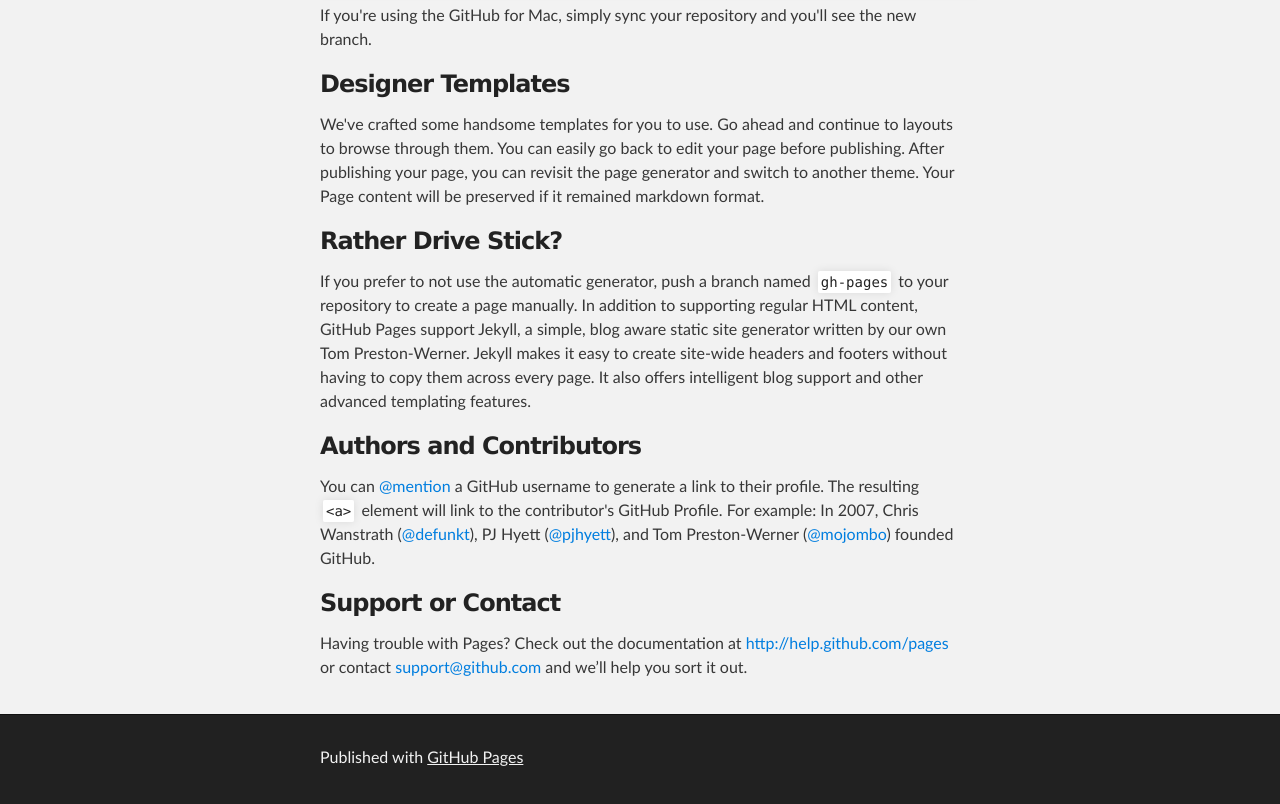
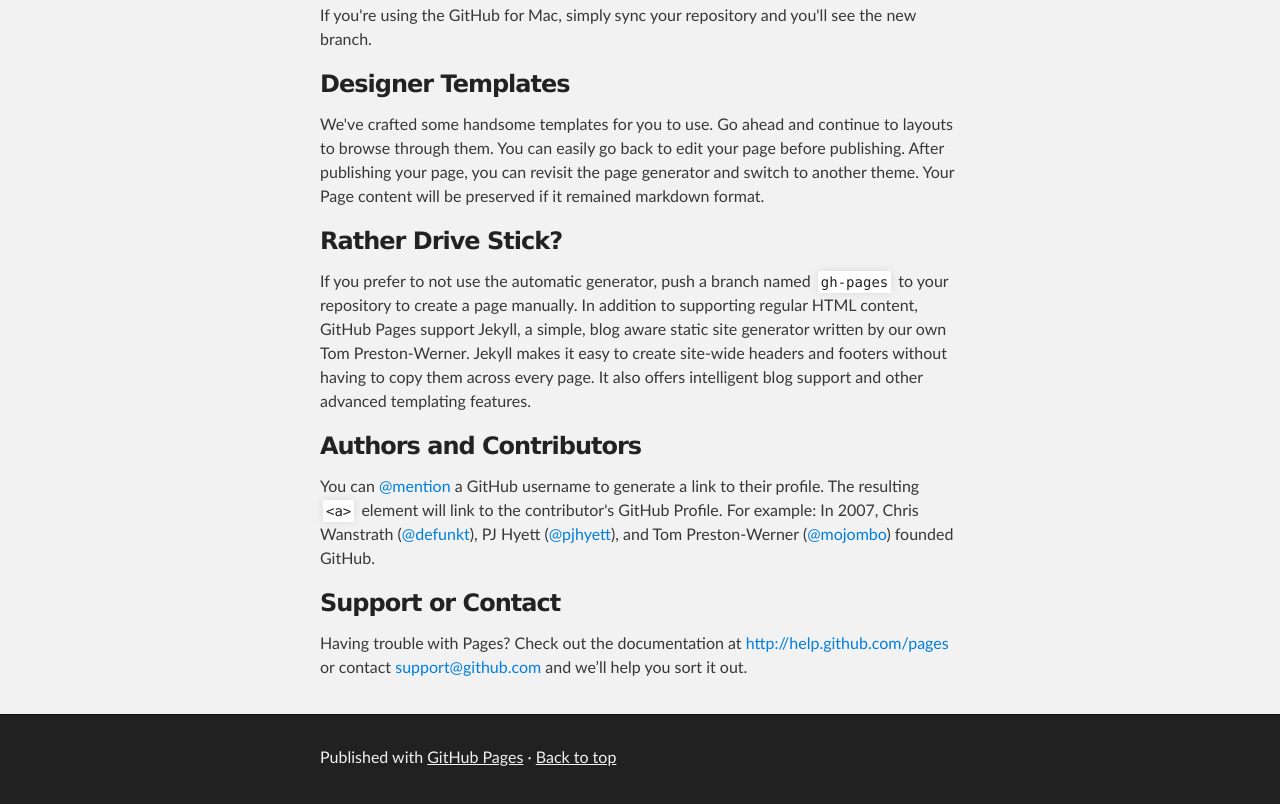
Before and after one commit to Keshaun1222/keshaun1222.github.io, a plain HTML site: page index.html in a window 1280 px wide. Shown: the part 477-1281 px from the top of the page. Drawn offline with Linux system fonts and the light colour scheme.

Commit message:
Update index.html

```diff
--- a/index.html
+++ b/index.html
@@ -64,7 +64,7 @@ $ git checkout gh-pages
     <!-- FOOTER  -->
     <div id="footer_wrap" class="outer">
       <footer class="inner">
-        <p>Published with <a href="http://pages.github.com">GitHub Pages</a></p>
+        <p>Published with <a href="http://pages.github.com">GitHub Pages</a> &middot; <a href="#header_wrap">Back to top</a></p>
       </footer>
     </div>
 
```
